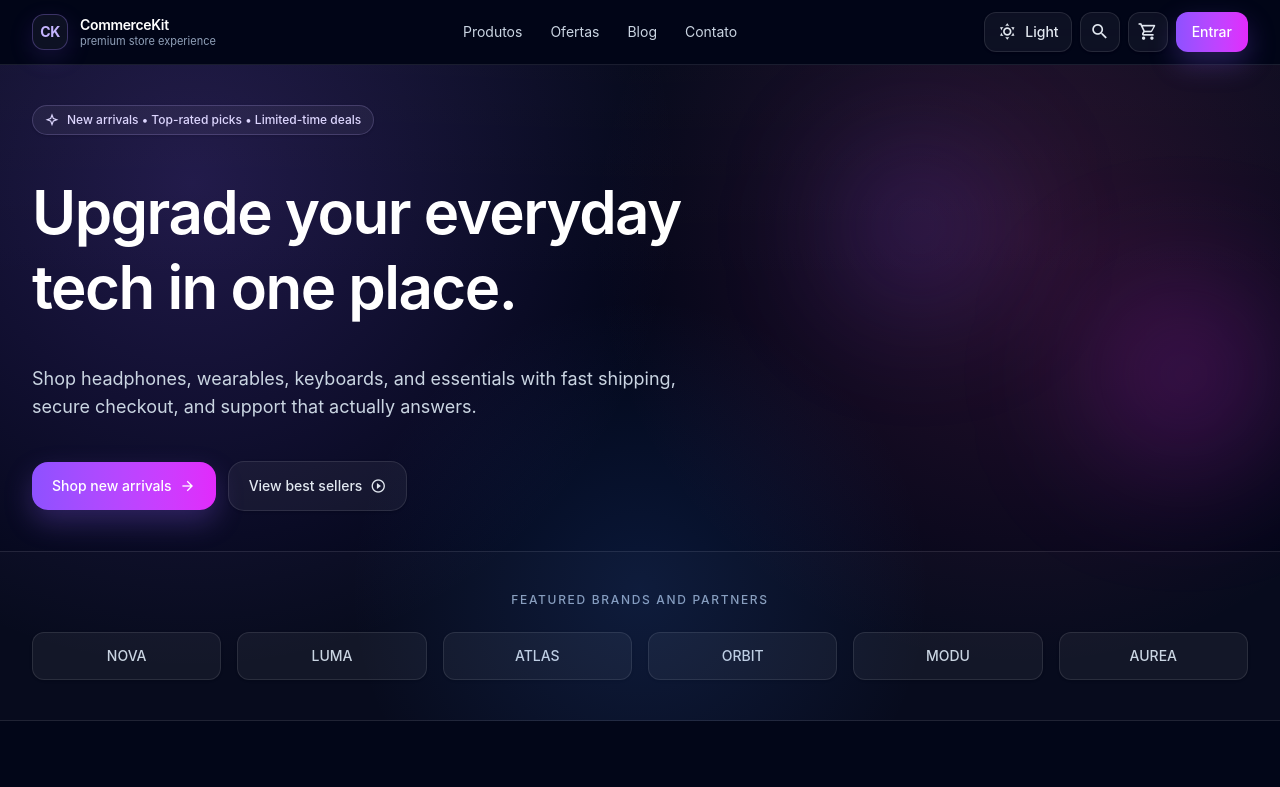
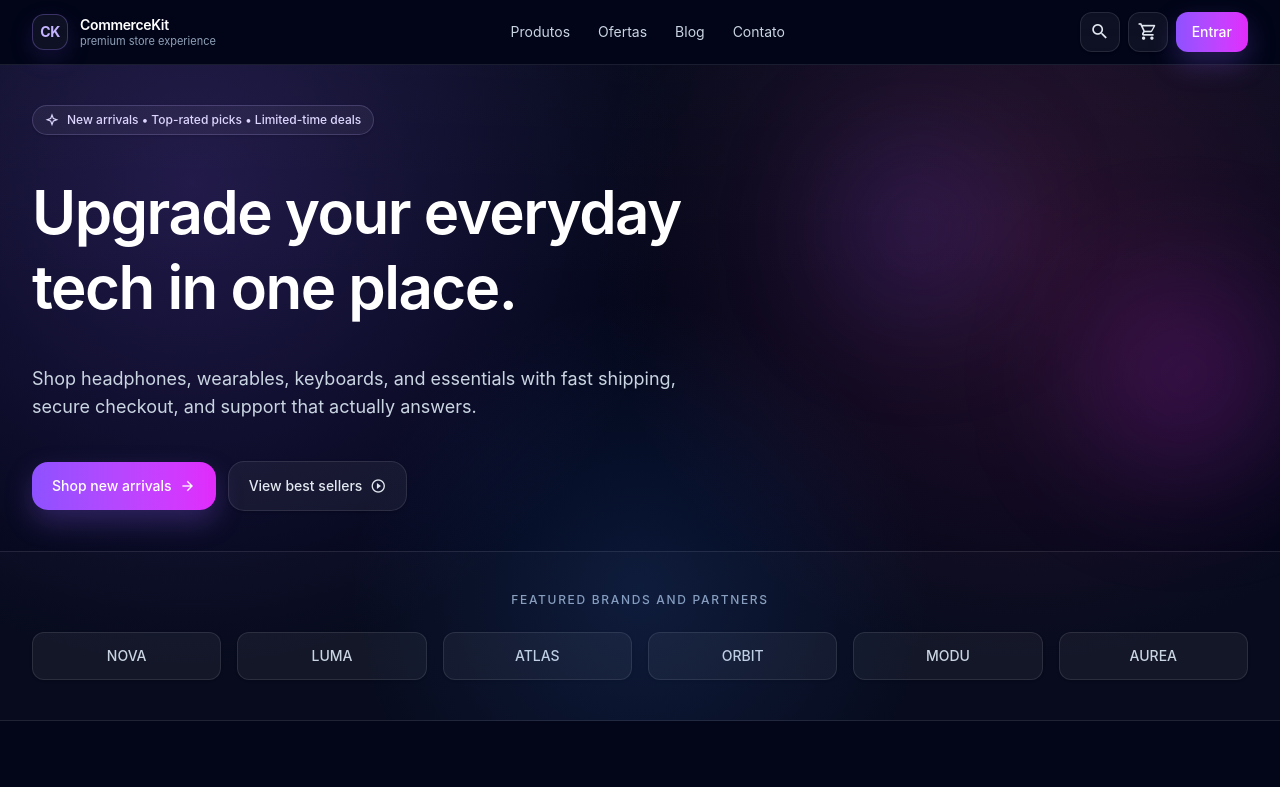
Before and after one commit to Gabriel-Alb/commerce-kit, a Vue app in the folder frontend/: page / in a window 1280 px wide. Shown: the top 787 px of the page. Built offline with nearby package versions, Linux system fonts and the light colour scheme.

Commit message:
refactor: reorganize components structure into layout, sections and ui

```diff
--- a/frontend/src/components/layout/AppHeader.vue
+++ b/frontend/src/components/layout/AppHeader.vue
@@ -49,32 +49,8 @@
       <div class="flex items-center gap-2">
         <slot name="actions" :actions="orderedDesktopActions" :ui="ui">
           <template v-for="action in orderedDesktopActions" :key="action.id">
-            <CkButton
-              v-if="action.type === 'theme-toggle'"
-              variant="header-toggle"
-              :tone="isDark ? 'dark' : 'light'"
-              size="md"
-              :icon-left="isDark ? action.iconDark : action.iconLight"
-              :aria-label="
-                isDark
-                  ? (action.ariaLabelLight ?? 'Switch to light theme')
-                  : (action.ariaLabelDark ?? 'Switch to dark theme')
-              "
-              class="h-10 rounded-xl px-3 md:px-3 max-md:w-10 max-md:px-0"
-              :iconOnly="false"
-              @click="emit('toggle-theme')"
-            >
-              <span class="hidden md:inline">
-                {{
-                  isDark
-                    ? (action.labelLight ?? "Light")
-                    : (action.labelDark ?? "Dark")
-                }}
-              </span>
-            </CkButton>
-
-            <CkButton
-              v-else-if="action.type === 'icon'"
+            <BaseButton
+              v-if="action.type === 'icon'"
               variant="header-icon"
               :tone="isDark ? 'dark' : 'light'"
               size="md"
@@ -93,9 +69,9 @@
               >
                 {{ action.badge }}
               </span>
-            </CkButton>
+            </BaseButton>
 
-            <CkButton
+            <BaseButton
               v-else-if="action.type === 'button'"
               :variant="action.variant || 'primary'"
               :size="action.size || 'md'"
@@ -107,11 +83,11 @@
               @click="emit('action', action)"
             >
               {{ action.label }}
-            </CkButton>
+            </BaseButton>
           </template>
         </slot>
 
-        <CkButton
+        <BaseButton
           variant="header-icon"
           :tone="isDark ? 'dark' : 'light'"
           size="md"
@@ -131,7 +107,7 @@
               ]"
             />
           </template>
-        </CkButton>
+        </BaseButton>
       </div>
     </div>
 
@@ -157,7 +133,7 @@
 
         <div v-if="mobileMenuActions.length" class="mt-2 space-y-2">
           <template v-for="action in mobileMenuActions" :key="`m-${action.id}`">
-            <CkButton
+            <BaseButton
               v-if="action.type === 'button'"
               :variant="action.variant || 'primary'"
               :size="action.size || 'md'"
@@ -168,9 +144,9 @@
               @click="onMobileActionClick(action)"
             >
               {{ action.label }}
-            </CkButton>
+            </BaseButton>
 
-            <CkButton
+            <BaseButton
               v-else-if="action.type === 'icon'"
               :variant="action.label ? 'soft' : 'icon'"
               size="md"
@@ -185,9 +161,9 @@
               </template>
 
               {{ action.label || action.ariaLabel }}
-            </CkButton>
+            </BaseButton>
 
-            <CkButton
+            <BaseButton
               v-else-if="action.type === 'theme-toggle'"
               variant="soft"
               size="md"
@@ -205,7 +181,7 @@
                   ? (action.labelLight ?? "Light")
                   : (action.labelDark ?? "Dark")
               }}
-            </CkButton>
+            </BaseButton>
           </template>
         </div>
       </nav>
@@ -215,7 +191,7 @@
 
 <script setup>
 import { computed, ref, watch } from "vue";
-import CkButton from "../ui/CkButton.vue";
+import BaseButton from "../ui/BaseButton.vue";
 
 const emit = defineEmits(["toggle-theme", "nav-click", "action"]);
 
--- a/frontend/src/components/ui/FeatureSplitSection.vue
+++ b/frontend/src/components/sections/FeatureSplitSection.vue
@@ -1,7 +1,7 @@
 <template>
   <section :id="sectionId" class="mx-auto max-w-7xl px-4 py-16 sm:px-6 lg:px-8">
     <div class="grid gap-6 lg:grid-cols-2">
-      <FeatureMainCard
+      <FeaturePrimaryCard
         :eyebrow="mainCard.eyebrow"
         :title="mainCard.title"
         :description="mainCard.description"
@@ -38,7 +38,7 @@
 </template>
 
 <script setup>
-import FeatureMainCard from "../ui/FeatureMainCard.vue"
+import FeaturePrimaryCard from "../ui/FeaturePrimaryCard.vue";
 import FeatureInfoCard from "../ui/FeatureInfoCard.vue";
 import FeatureWideCard from "../ui/FeatureWideCard.vue";
 
```
Also changed, not shown: frontend/src/views/Homeview.vue (+4 -4 lines), frontend/src/components/sections/CategoriesSection.vue (renamed from frontend/src/components/ui/CategoriesSection.vue), frontend/src/components/sections/NewsletterSection.vue (renamed from frontend/src/components/ui/NewsletterSection.vue), frontend/src/components/sections/TestimonialsSection.vue (renamed from frontend/src/components/ui/TestimonialsSection.vue), frontend/src/components/ui/BaseButton.vue (renamed from frontend/src/components/ui/CkButton.vue), frontend/src/components/ui/FeaturePrimaryCard.vue (renamed from frontend/src/components/ui/FeatureMainCard.vue).
